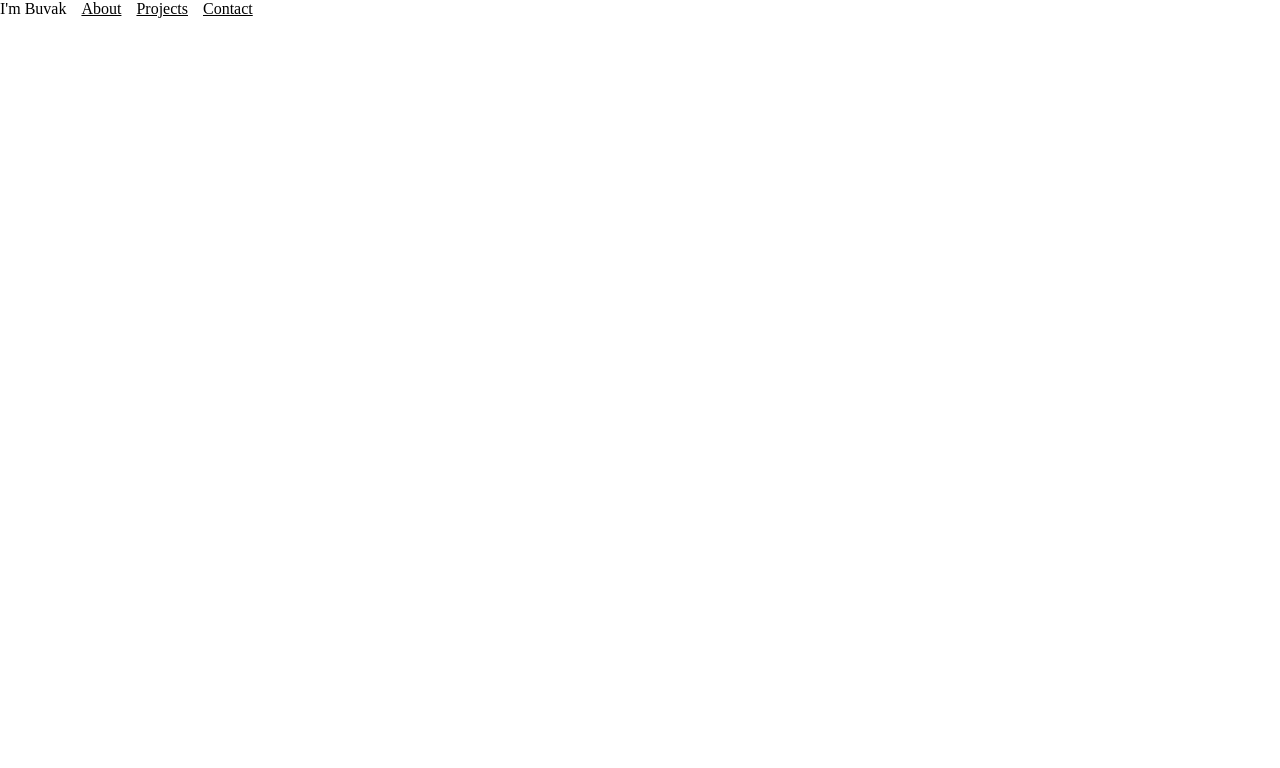
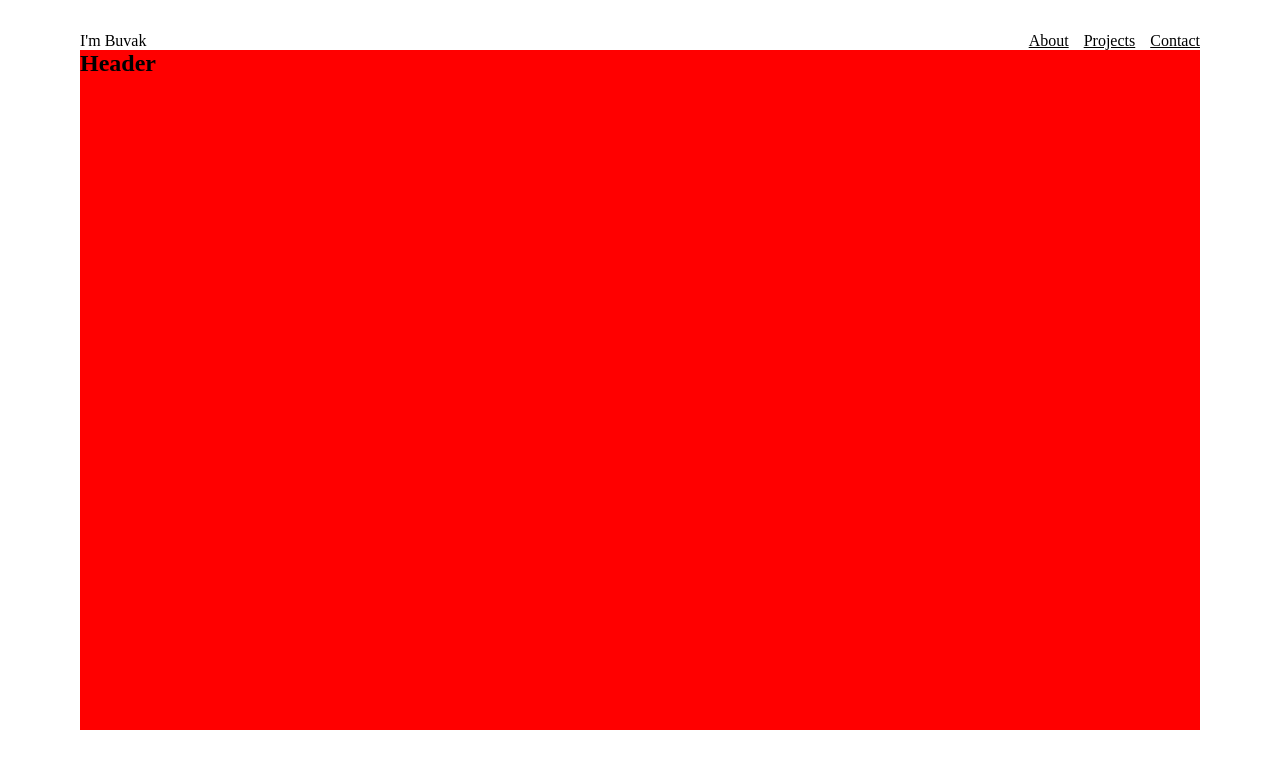
Before and after one commit to burakbehlull/portfolio-v2, a React (Vite) app in the folder client/: page / in a window 1280 px wide. Shown: the top 768 px of the page. Built offline with nearby package versions, Linux system fonts and the light colour scheme.

Commit message:
feat: Add Header component and add styling

```diff
--- a/client/src/App.tsx
+++ b/client/src/App.tsx
@@ -1,23 +1,18 @@
 import { useState } from 'react'
 import './main.scss'
+import Navbar from './components/Navbar'
+import Header from './components/Header'
 
 function App() {
 
   return (
     <div className="App">
       <header>
-        <nav>
-          <ul>
-            <li className='tag'>I'm Buvak</li>
-            <li><a href="#">About</a></li>
-            <li><a href="#">Projects</a></li>
-            <li><a href="#">Contact</a></li>
-          </ul>
-        </nav>
+        <Navbar />
       </header>
 
       <main>
-
+        <Header />
       </main>
     </div>
   )
--- a/client/src/assets/sass/layout/_nav.scss
+++ b/client/src/assets/sass/layout/_nav.scss
@@ -0,0 +1,20 @@
+nav{
+    height: 100%;
+    ul{
+        height: 100%;
+        display: flex;
+        list-style-type: none;
+        gap: 15px;
+        li{
+            &:nth-child(1){
+                margin-right: auto;
+
+            }
+
+            text-decoration: none;
+            a{
+                color: #000;
+            }
+        }
+    }
+}
--- /dev/null
+++ b/client/src/assets/sass/pages/_header.scss
@@ -0,0 +1,4 @@
+&#header{
+    height: calc(85vh);
+    background-color: red;
+}
--- /dev/null
+++ b/client/src/components/Header.tsx
@@ -0,0 +1,11 @@
+import React from "react";
+
+const Header : React.FC = () =>{
+    return(
+        <section id="header">
+            <h1>Header</h1>
+        </section>
+    )
+}
+
+export default Header
--- a/client/src/components/Navbar.tsx
+++ b/client/src/components/Navbar.tsx
@@ -1,8 +1,16 @@
+import React from "react";
 
-export default function Navbar(){
+const Navbar : React.FC = ()=>{
     return(
-        <>
-            <h1>Navbar</h1>
-        </>
+        <nav>
+            <ul>
+                <li className='tag'>I'm Buvak</li>
+                <li><a href="#">About</a></li>
+                <li><a href="#">Projects</a></li>
+                <li><a href="#">Contact</a></li>
+            </ul>
+        </nav>
     )
 }
+
+export default Navbar
--- a/client/src/main.scss
+++ b/client/src/main.scss
@@ -7,20 +7,21 @@
     box-sizing: border-box;
 }
 
+body{
+    padding: 2em 5em;
+}
+
 .App{
     header{
-        nav{
-            ul{
-                display: flex;
-                list-style-type: none;
-                gap: 15px;
-                li{
-                    text-decoration: none;
-                    a{
-                        color: #000;
-                    }
-                }
-            }
+        height: 100%;
+        @import './assets/sass/layout/nav';
+    }
+
+    main{
+        section{
+            width: 100%;
+            height: 100%;
+            @import './assets/sass/pages/header';
         }
     }
 }
```
